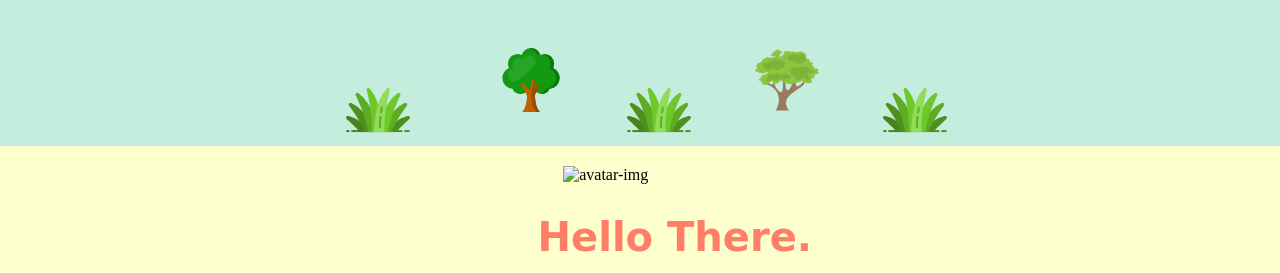
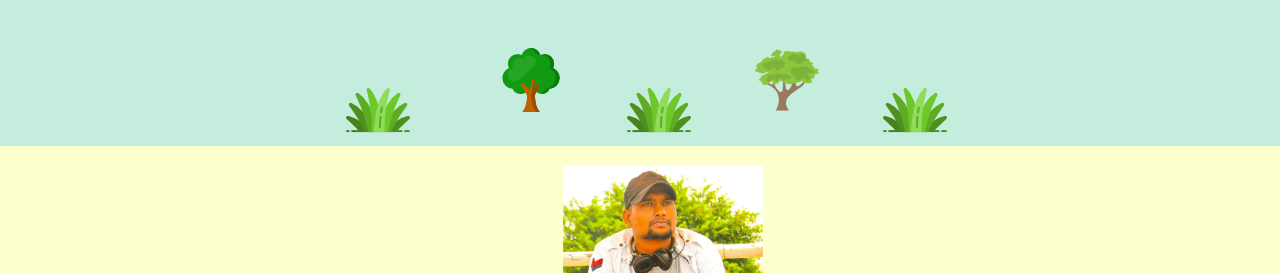
Before and after one commit to cartelsite/personalsite, a plain HTML site: page index.html in a window 1280 px wide. Shown: the part 502-775 px from the top of the page. Drawn offline with Linux system fonts and the light colour scheme; a web font is replaced by a local one.

Commit message:
Update index.html

```diff
--- a/index.html
+++ b/index.html
@@ -29,7 +29,7 @@
 
 
     <div>
-<img class="avatar" src="css/vishnu.png" alt="avatar-img">
+<img class="avatar" src="css/vishnu.jpg" alt="avatar-img">
 <h3>Hello There.</h3>
 <p class="para">Hi there. I'm a web devloper and computer science engineering student.<br>
   It is so much fun to play with the codes.
```
